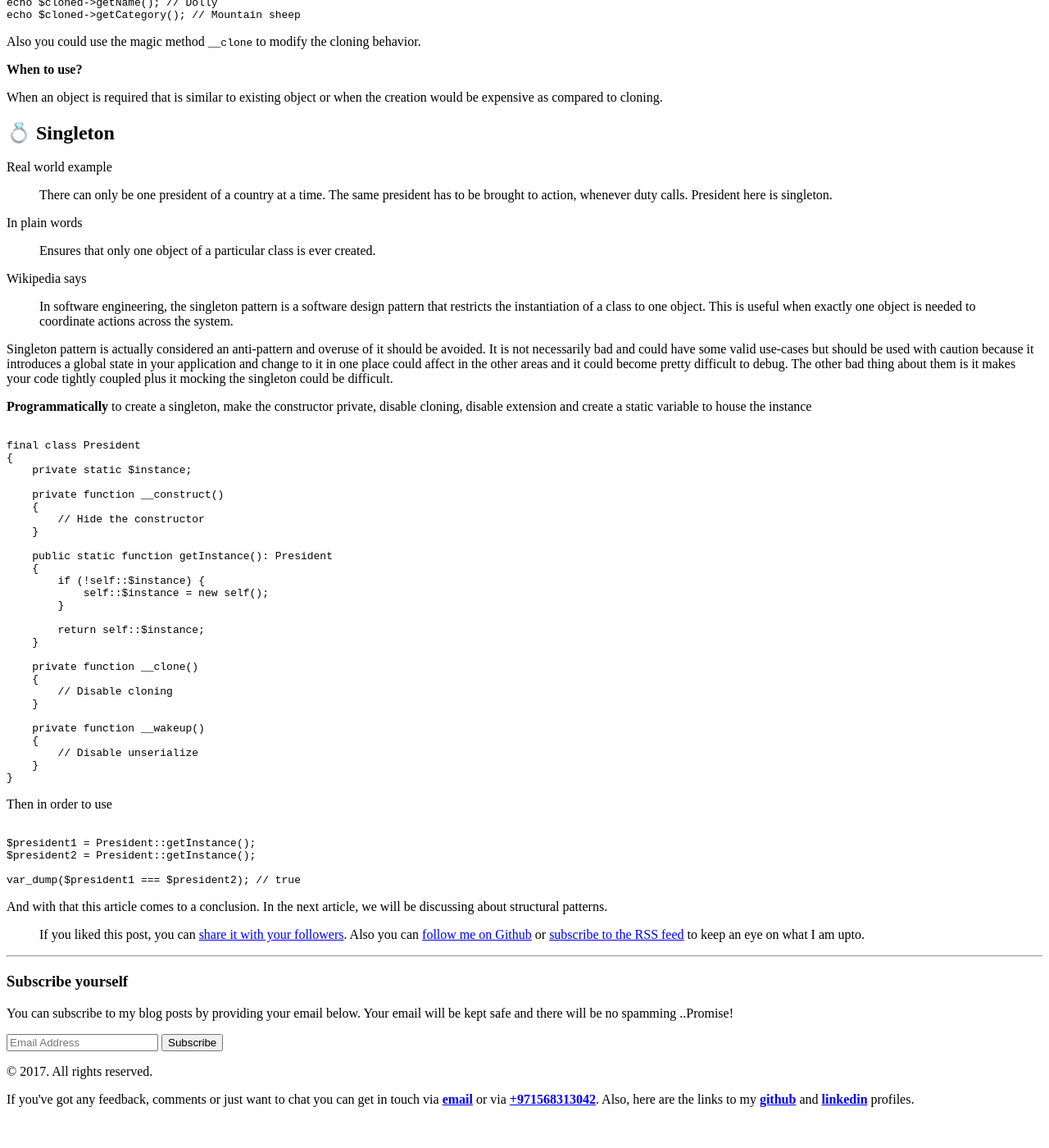
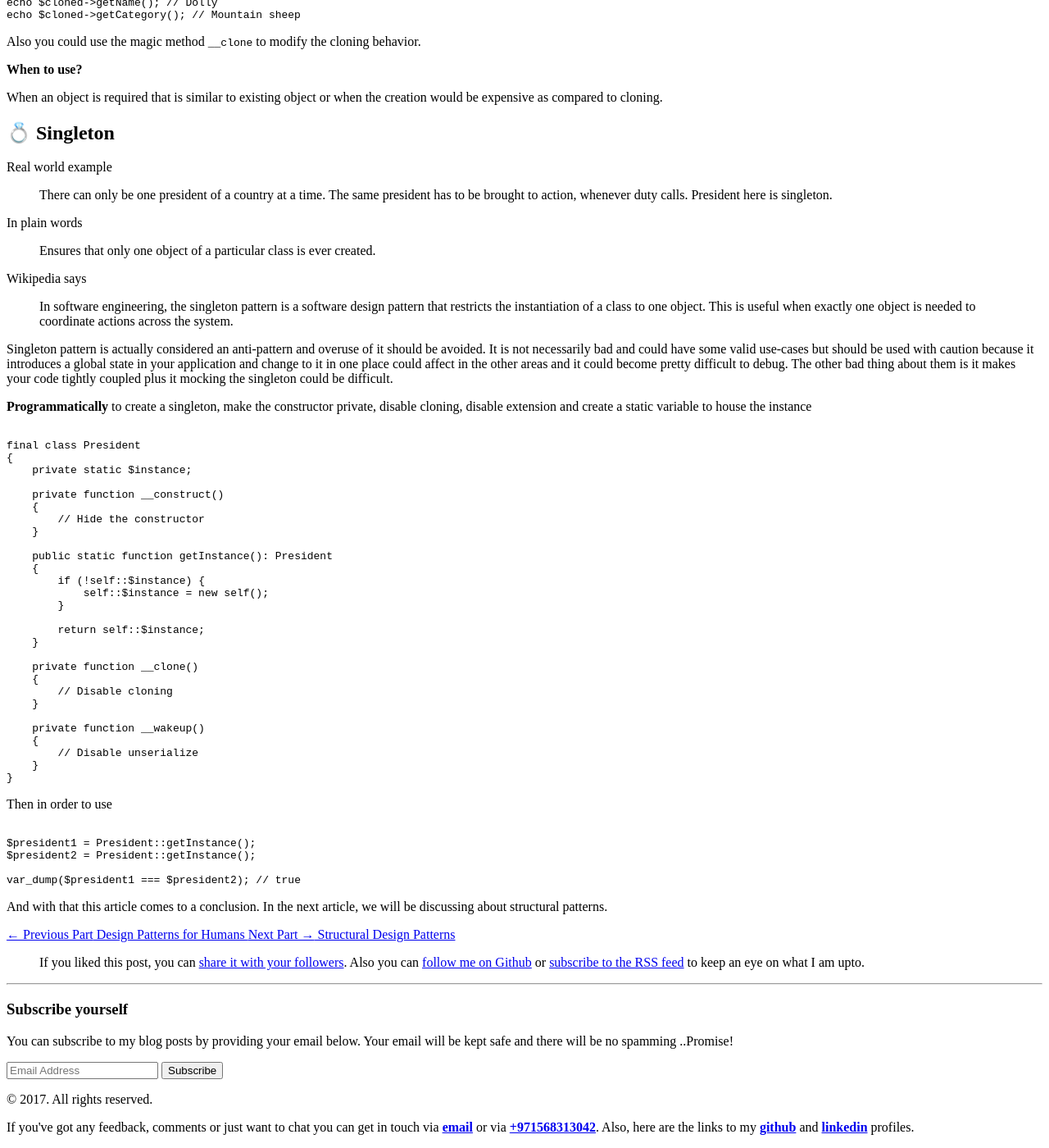
Before and after one commit to kamranahmedse/kamranahmedse.github.io, a Jekyll site: the page built from blog/_posts/2017-02-05-creational-design-patterns.md, in a window 1280 px wide and 1400 px high, scrolled down 7905 px. Shown: the whole window at 82% size. Built offline with Jekyll 4.4.1, drawn with Linux system fonts in a browser that asks for light colours; comment, search, counter and statistics services are not loaded; before the commit the page ends 9271 px from its top, so only the background shows below that.

Commit message:
Internal navigation for series and UI fixes

```diff
--- /dev/null
+++ b/_includes/series.html
@@ -0,0 +1,20 @@
+{% if page.series %}
+<blockquote class="series-info">
+    <p>This article is part of the series <strong>{{ page.series.title }}</strong></p>
+
+    <ul>
+        {% for post in site.posts reversed %}
+            {% if post.series.name == page.series.name %}
+
+            <li>Part {{ post.series.index }} -
+                {% if page.url == post.url %}
+                    <span class="active-article">{{ post.title }}</span>
+                {% else %}
+                    <a href="{{post.url}}">{{post.title}}</a>
+                {% endif %}
+            </li>
+            {% endif %}
+        {% endfor %}
+    </ul>
+</blockquote>
+{% endif %}
--- /dev/null
+++ b/_includes/series_navigation.html
@@ -0,0 +1,40 @@
+{% if page.series %}
+
+{% capture the_collection %}{{page.collection}}{% endcapture %}
+{% if page.collection %}
+    {% assign  document = site[the_collection]  %}
+{% endif %}
+
+{% for links in document  %}
+    {% if links.title == page.title %}
+        {% unless forloop.first %}
+            {% assign next_post = prev %}
+        {% endunless %}
+        {% unless forloop.last %}
+            {% assign next = document[forloop.index] %}
+            {% assign previous_post = next %}
+        {% endunless %}
+    {% endif %}
+    {% assign prev = links %}
+{% endfor %}
+
+
+<div class="series-footer">
+
+        {% if previous_post and previous_post.series and previous_post.series.name == page.series.name  %}
+            <a href="{{ previous_post.url }}" class="left">
+                <span>&larr; Previous Part</span>
+                {{ previous_post.title }}
+            </a>
+        {% endif %}
+
+        {% if next_post and next_post.series and next_post.series.name == page.series.name %}
+            <a href="{{ next_post.url }}" class="right">
+                <span>Next Part &rarr;</span>
+                {{ next_post.title }}
+            </a>
+        {% endif %}
+
+        <div class="clr"></div>
+    </div>
+{% endif %}
--- a/_layouts/post.html
+++ b/_layouts/post.html
@@ -10,32 +10,12 @@ layout: default
         Posted by <strong>Kamran Ahmed</strong> on <strong>{{ page.date | date_to_long_string }}</strong>
     </div>
 
-    {% if page.series %}
-
-    <blockquote class="series-info">
-        <p>This article is part of the series <strong>{{ page.series.title }}</strong></p>
-
-        <ul>
-            {% assign count = '0' %}
-            {% for post in site.posts reversed %}
-            {% if post.series.title == page.series.title %}
-            {% capture count %}{{ count | plus: '1' }}{% endcapture %}
-            <li>Part {{ count }} -
-                {% if page.url == post.url %}
-                <span class="active-article">{{ post.title }}</span>
-                {% else %}
-                <a href="{{post.url}}">{{post.title}}</a>
-                {% endif %}
-            </li>
-            {% endif %}
-            {% endfor %}
-        </ul>
-    </blockquote>
-
-    {% endif %}
+    {% include series.html %}
 
     <div class="post-body">
         {{ content }}
+
+        {% include series_navigation.html %}
 
         {% include twitter_plug.html %}
         {% include subscription_form.html %}
--- a/index.html
+++ b/index.html
@@ -23,6 +23,11 @@ title: Home
     <ul class="posts">
         {% for post in site.categories.blog %}
 
+            <!-- In case of series only show the first article-->
+            {% if post.series and post.series.index != 1 %}
+                {% continue %}
+            {% endif %}
+
             {% assign currentdate = post.date | date: "%Y" %}
             {% if currentdate != date %}
             <li id="y{{currentdate}}"><h2 class="archive-title">{{ currentdate }}</h2></li>
--- a/public/css/style.css
+++ b/public/css/style.css
@@ -430,7 +430,6 @@ a.post-nav-btn {
     display: block;
     line-height: 20px;
     border-radius: 3px;
-    width: 243px;
     font-weight: bold;
 }
 
```
Also changed, not shown: _includes/navigation.html (deleted, +0 -20 lines). Lines whose indentation alone changed are shown as unchanged.
